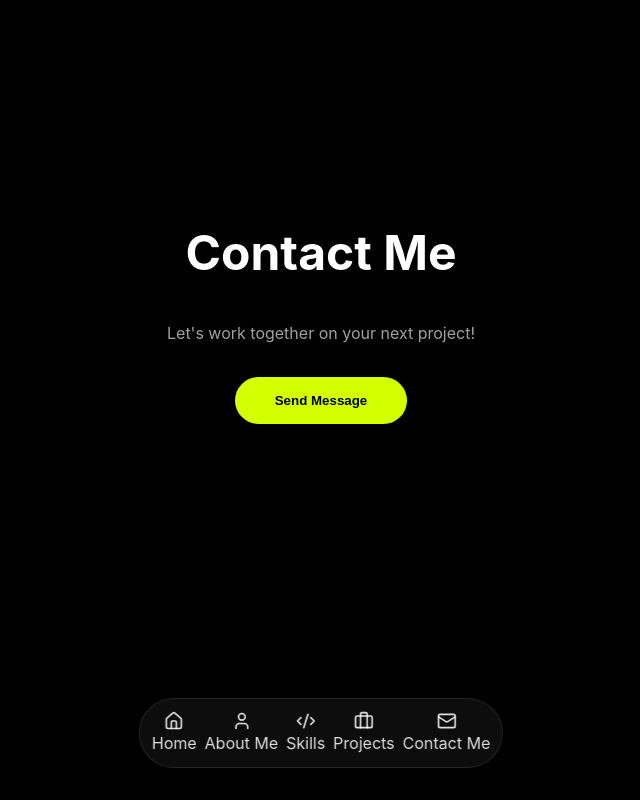
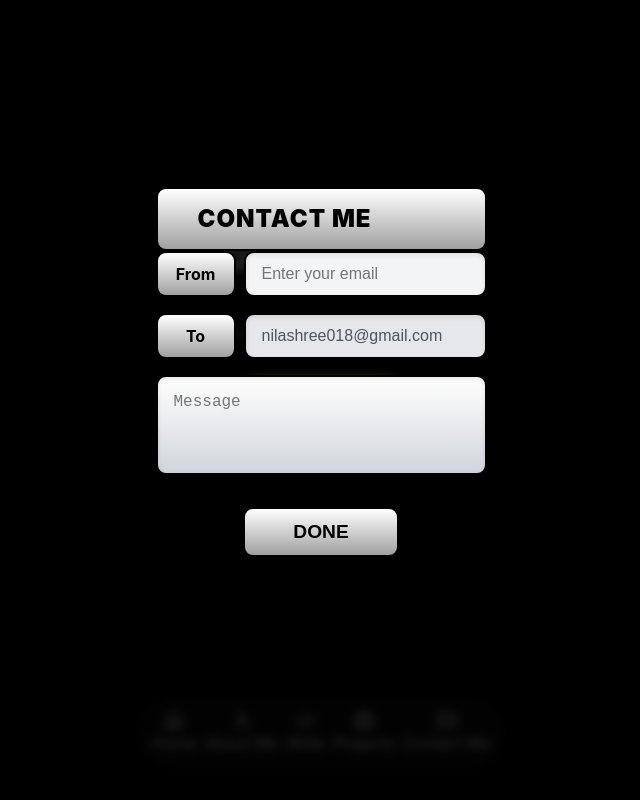
Before and after one commit to shreeboopathi/portfolio2006, a React (Vite) app: page / in a window 1280 px wide. Both pictures are taken after a click on the button "Send Message". Shown: the part 3271-4071 px from the top of the page, without its empty margins (319-959 px from the left). Built offline with nearby package versions, Linux system fonts and the light colour scheme.

Commit message:
Add contact modal

```diff
--- a/src/App.jsx
+++ b/src/App.jsx
@@ -1,10 +1,13 @@
-import React from 'react';
+import React, { useState } from 'react';
 import Hero from './components/Hero';
 import About from './components/About';
 import Skills from './components/Skills';
+import Contact from './components/Contact';
 import Navbar from './components/Navbar';
 
 function App() {
+  const [isContactOpen, setIsContactOpen] = useState(false);
+
   return (
     <div className="app">
       <main>
@@ -12,7 +15,6 @@ function App() {
           <Hero />
         </div>
 
-        {/* Placeholder sections for navigation */}
         <About />
 
         <Skills />
@@ -31,11 +33,17 @@ function App() {
         <section id="contact" style={{ minHeight: '100vh', padding: '100px 20px', textAlign: 'center', background: 'var(--bg-dark)' }}>
           <h2 className="blink-hover" style={{ fontSize: '3rem', marginBottom: '2rem' }}>Contact Me</h2>
           <p style={{ color: 'var(--text-gray)', marginBottom: '2rem' }}>Let's work together on your next project!</p>
-          <button className="btn-primary" style={{ background: 'var(--accent-color)', color: '#000', border: 'none', padding: '1rem 2.5rem', borderRadius: '50px', fontWeight: '700' }}>
+          <button
+            onClick={() => setIsContactOpen(true)}
+            className="btn-primary"
+            style={{ background: 'var(--accent-color)', color: '#000', border: 'none', padding: '1rem 2.5rem', borderRadius: '50px', fontWeight: '700' }}
+          >
             Send Message
           </button>
         </section>
       </main>
+
+      <Contact isOpen={isContactOpen} onClose={() => setIsContactOpen(false)} />
 
       <Navbar />
 
--- /dev/null
+++ b/src/components/Contact.jsx
@@ -0,0 +1,215 @@
+import React, { useState } from 'react';
+import { motion, AnimatePresence } from 'framer-motion';
+import { Github } from 'lucide-react';
+
+const Contact = ({ isOpen, onClose }) => {
+    const [email, setEmail] = useState('');
+    const [message, setMessage] = useState('');
+
+    const handleDone = () => {
+        const subject = encodeURIComponent("Portfolio Contact");
+        const body = encodeURIComponent(message);
+        window.location.href = `mailto:nilashree018@gmail.com?subject=${subject}&body=${body}`;
+        onClose();
+    };
+
+    return (
+        <AnimatePresence>
+            {isOpen && (
+                <div className="modal-overlay">
+                    <motion.div
+                        initial={{ scale: 0.8, opacity: 0 }}
+                        animate={{ scale: 1, opacity: 1 }}
+                        exit={{ scale: 0.8, opacity: 0 }}
+                        className="contact-modal"
+                    >
+                        <div className="modal-header">
+                            <h2>CONTACT ME</h2>
+                        </div>
+
+                        <div className="modal-body">
+                            <div className="input-group">
+                                <div className="label-box">From</div>
+                                <input
+                                    type="email"
+                                    placeholder="Enter your email"
+                                    value={email}
+                                    onChange={(e) => setEmail(e.target.value)}
+                                    className="modal-input"
+                                />
+                            </div>
+
+                            <div className="input-group">
+                                <div className="label-box">To</div>
+                                <input
+                                    type="text"
+                                    value="nilashree018@gmail.com"
+                                    readOnly
+                                    className="modal-input readonly"
+                                />
+                            </div>
+
+                            <div className="input-group full-width">
+                                <textarea
+                                    placeholder="Message"
+                                    value={message}
+                                    onChange={(e) => setMessage(e.target.value)}
+                                    className="modal-textarea"
+                                />
+                            </div>
+
+                            <button className="done-btn" onClick={handleDone}>
+                                DONE
+                            </button>
+
+                            <a
+                                href="https://github.com/shreeboopathi"
+                                target="_blank"
+                                rel="noopener noreferrer"
+                                className="github-link"
+                            >
+                                <Github size={24} />
+                                <span>GitHub</span>
+                            </a>
+                        </div>
+                    </motion.div>
+
+                    <style jsx>{`
+            .modal-overlay {
+              position: fixed;
+              top: 0;
+              left: 0;
+              width: 100%;
+              height: 100%;
+              background: rgba(0, 0, 0, 0.8);
+              backdrop-filter: blur(5px);
+              display: flex;
+              align-items: center;
+              justify-content: center;
+              z-index: 2000;
+            }
+
+            .contact-modal {
+              background: #d1d5db;
+              width: 90%;
+              max-width: 500px;
+              padding: 2rem;
+              border-radius: 20px;
+              box-shadow: 0 20px 50px rgba(0, 0, 0, 0.5);
+              display: flex;
+              flex-direction: column;
+              align-items: center;
+              gap: 1.5rem;
+              border: 1px solid rgba(255, 255, 255, 0.2);
+            }
+
+            .modal-header h2 {
+              background: linear-gradient(to bottom, #ffffff, #a0a0a0);
+              color: #000;
+              padding: 0.75rem 2.5rem;
+              border-radius: 10px;
+              border: 2px solid #000;
+              font-weight: 900;
+              letter-spacing: 1px;
+              box-shadow: 0 4px 10px rgba(0, 0, 0, 0.2);
+              margin: 0;
+            }
+
+            .modal-body {
+              width: 100%;
+              display: flex;
+              flex-direction: column;
+              gap: 1rem;
+              align-items: center;
+            }
+
+            .input-group {
+              display: flex;
+              width: 100%;
+              gap: 0.5rem;
+            }
+
+            .label-box {
+              background: linear-gradient(to bottom, #ffffff, #a0a0a0);
+              color: #000;
+              padding: 0.5rem 1rem;
+              border-radius: 10px;
+              border: 2px solid #000;
+              font-weight: 700;
+              min-width: 80px;
+              text-align: center;
+              display: flex;
+              align-items: center;
+              justify-content: center;
+              box-shadow: 0 2px 5px rgba(0, 0, 0, 0.1);
+            }
+
+            .modal-input {
+              flex: 1;
+              padding: 0.75rem 1rem;
+              border-radius: 10px;
+              border: 2px solid #000;
+              background: #f3f4f6;
+              color: #000;
+              font-size: 1rem;
+              box-shadow: inset 0 2px 5px rgba(0, 0, 0, 0.1);
+            }
+
+            .modal-input.readonly {
+              background: #e5e7eb;
+              color: #4b5563;
+            }
+
+            .modal-textarea {
+              width: 100%;
+              height: 100px;
+              padding: 1rem;
+              border-radius: 10px;
+              border: 2px solid #000;
+              background: linear-gradient(to bottom, #ffffff, #d1d5db);
+              color: #000;
+              font-size: 1rem;
+              resize: none;
+              box-shadow: inset 0 2px 5px rgba(0, 0, 0, 0.1);
+            }
+
+            .done-btn {
+              background: linear-gradient(to bottom, #ffffff, #a0a0a0);
+              color: #000;
+              padding: 0.75rem 3rem;
+              border-radius: 10px;
+              border: 2px solid #000;
+              font-weight: 900;
+              font-size: 1.2rem;
+              cursor: pointer;
+              transition: transform 0.2s;
+              box-shadow: 0 4px 10px rgba(0, 0, 0, 0.2);
+              margin-top: 1rem;
+            }
+
+            .done-btn:hover {
+              transform: scale(1.05);
+            }
+
+            .github-link {
+              display: flex;
+              align-items: center;
+              gap: 0.5rem;
+              color: #000;
+              text-decoration: none;
+              font-weight: 700;
+              margin-top: 1rem;
+              transition: opacity 0.2s;
+            }
+
+            .github-link:hover {
+              opacity: 0.7;
+            }
+          `}</style>
+                </div>
+            )}
+        </AnimatePresence>
+    );
+};
+
+export default Contact;
```
